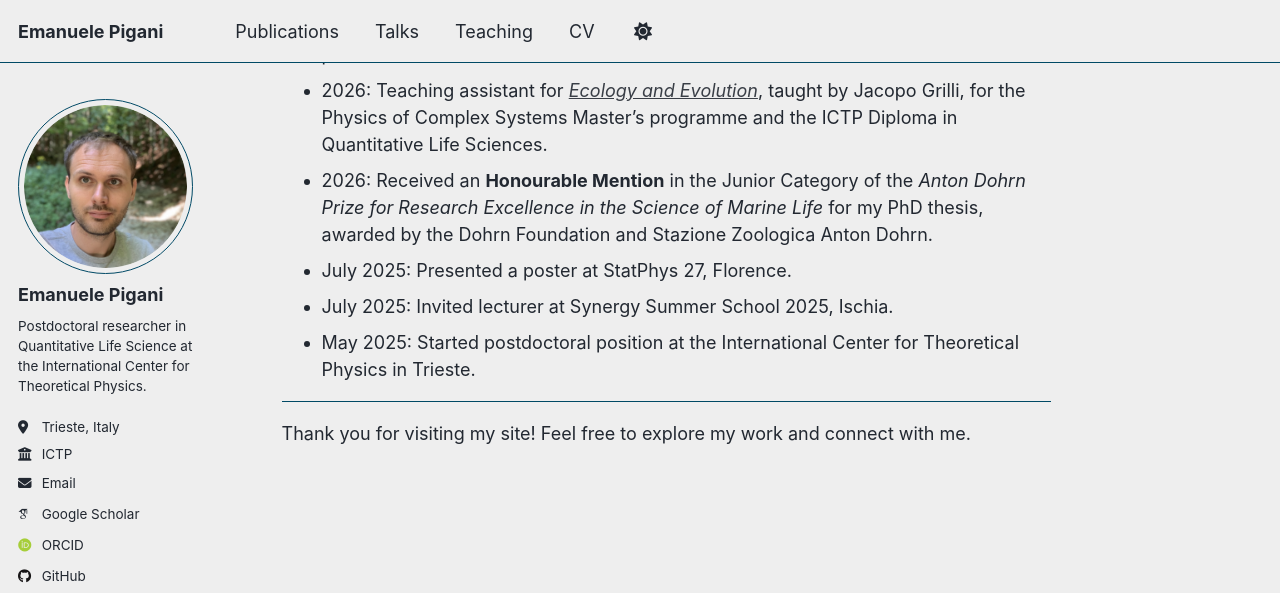
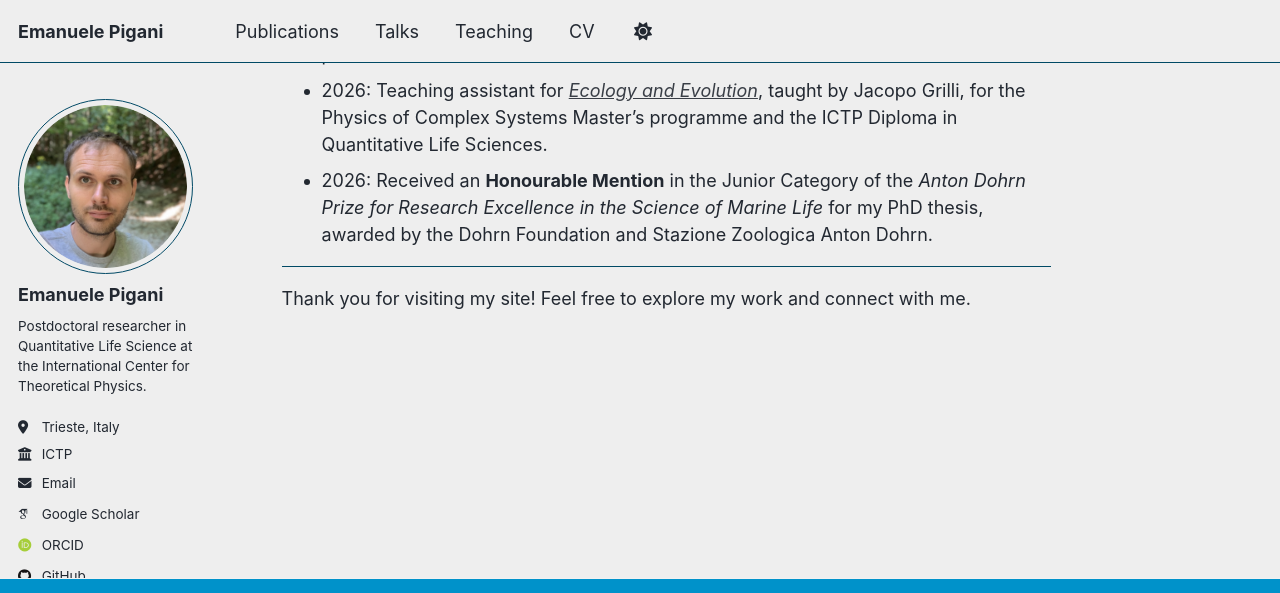
Before and after one commit to epigani/epigani.github.io, a Jekyll site: the page built from _pages/about.md, in a window 1280 px wide and 900 px high, scrolled down 497 px, cut to the strip 0-593 px from the top of the window. Built offline with Jekyll 4.4.1, drawn with Linux system fonts in a browser that asks for light colours; some web fonts are replaced.

Commit message:
Remove 2025 news from homepage updates

```diff
--- a/_pages/about.md
+++ b/_pages/about.md
@@ -18,9 +18,6 @@ During my PhD, I developed and applied theoretical frameworks to investigate eme
 - November 2026: Our paper, [“Scaling laws link conserved gene-abundance distributions to adaptive expression in diatom communities worldwide”](https://doi.org/10.1073/pnas.2615743123), has been published in *PNAS*.
 - 2026: Teaching assistant for [*Ecology and Evolution*](https://jacopogrilli.github.io/notes/ecoevo2026/index.html), taught by Jacopo Grilli, for the Physics of Complex Systems Master's programme and the ICTP Diploma in Quantitative Life Sciences.
 - 2026: Received an **Honourable Mention** in the Junior Category of the *Anton Dohrn Prize for Research Excellence in the Science of Marine Life* for my PhD thesis, awarded by the Dohrn Foundation and Stazione Zoologica Anton Dohrn.
-- July 2025: Presented a poster at StatPhys 27, Florence.
-- July 2025: Invited lecturer at Synergy Summer School 2025, Ischia.
-- May 2025: Started postdoctoral position at the International Center for Theoretical Physics in Trieste.
 
 
 ---
```
